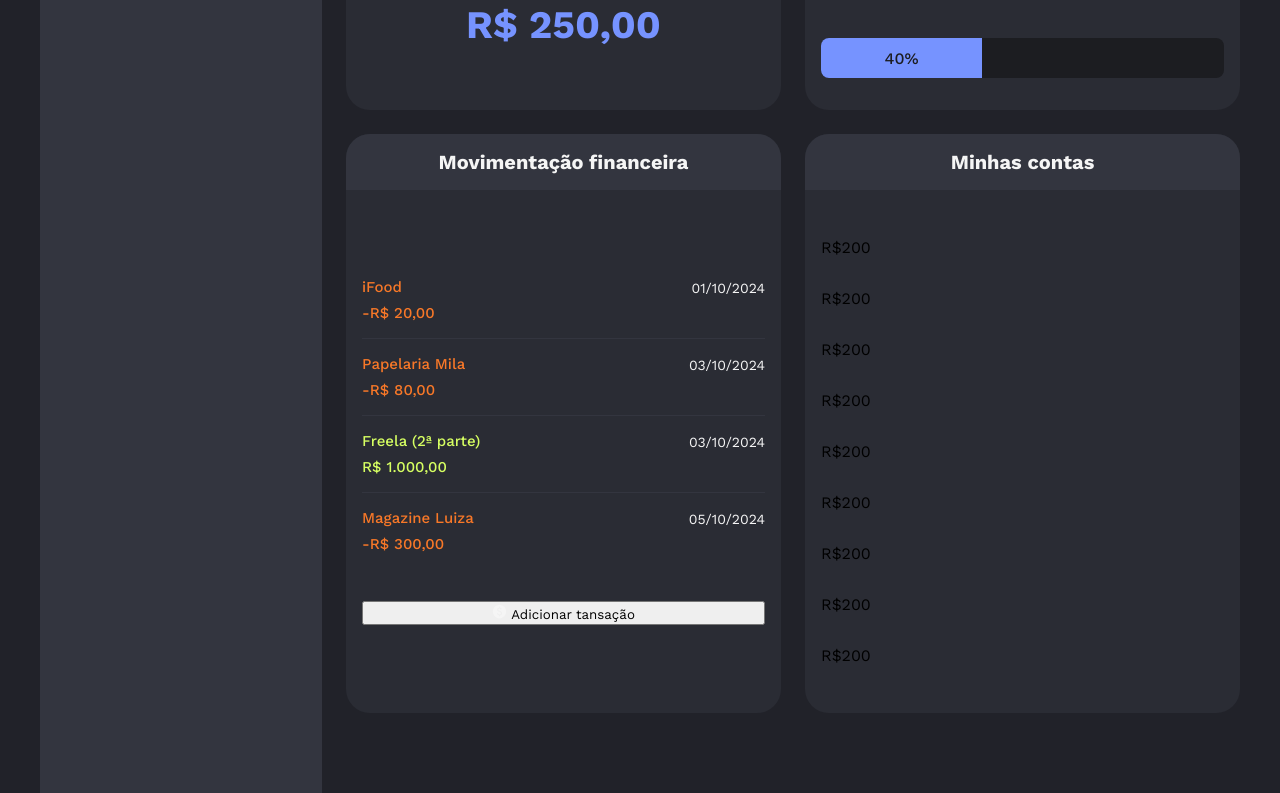
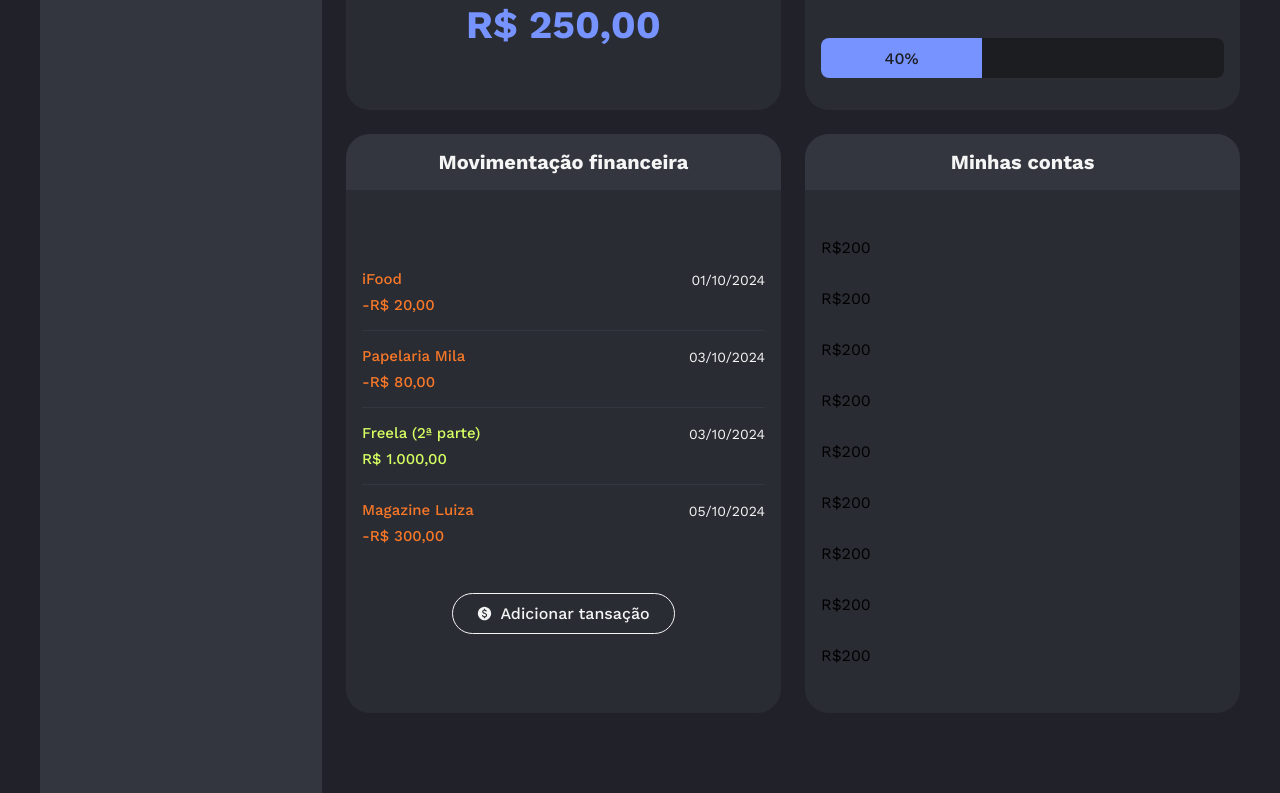
Before and after one commit to robsonsoaresid/poupapp, a React (Vite) app: page / in a window 1280 px wide. Shown: the part 383-1176 px from the top of the page. Built offline with nearby package versions, Linux system fonts and the light colour scheme.

Commit message:
Adiciona estilizacao de botao

```diff
--- /dev/null
+++ b/src/Components/Button/button.module.css
@@ -0,0 +1,20 @@
+.btn {
+    background-color: transparent;
+    border: 1px solid var(--neutral-text);
+    padding: 10px 24px;
+    color: var(--neutral-text);
+    display: flex;
+    align-items: center;
+    justify-content: center;
+    cursor: pointer;
+    gap: 8px;
+    border-radius: 24px;
+    font-weight: 500;
+    font-size: 16px;
+    line-height: 120%;
+
+}
+
+.btn:hover {
+    opacity: 0.8;
+}
--- a/src/Components/Button/index.jsx
+++ b/src/Components/Button/index.jsx
@@ -1,6 +1,8 @@
+import styles from './button.module.css'
+
 export const Button = ({children, ...props}) => {
     return (
-        <button {...props}>
+        <button {...props} className={styles.btn}>
             {children}
         </button>
     )
--- a/src/Components/Transactions/index.jsx
+++ b/src/Components/Transactions/index.jsx
@@ -19,7 +19,7 @@
 
     return(
         <>
-        <lu className={styles.list}>
+        <ul className={styles.list}>
             {items.map((trasactionItem, index) => {
 
                 return (
@@ -28,13 +28,13 @@
 
                     </li>
                 )
-
             })}
-        </lu>
-
+        </ul>
+        <div className={styles.action}>
         <Button>
             <IconCurrency /> Adicionar tansação
         </Button>
+        </div>
         </>
     )
 }
--- a/src/Components/Transactions/transactions.module.css
+++ b/src/Components/Transactions/transactions.module.css
@@ -16,3 +16,8 @@
     padding-bottom: 0;
     margin-bottom: 0;
 }
+
+.action {
+    display: flex;
+    justify-content: center;
+}
```
